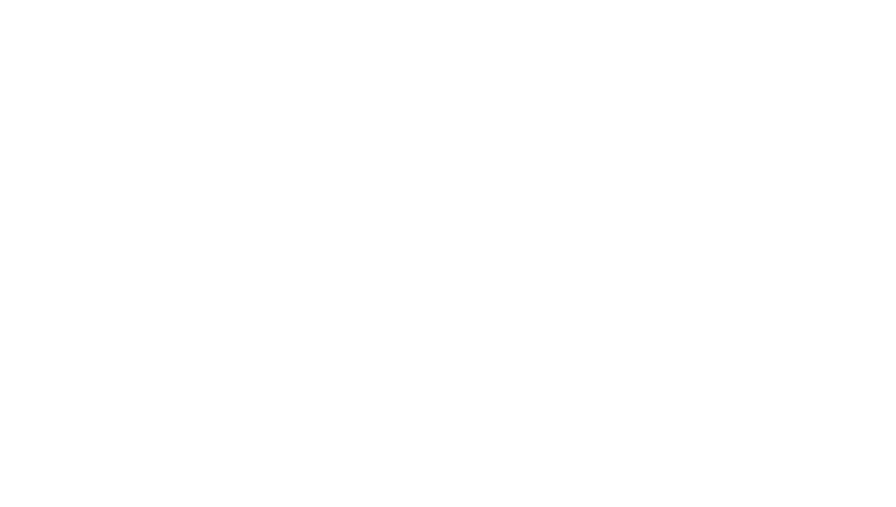
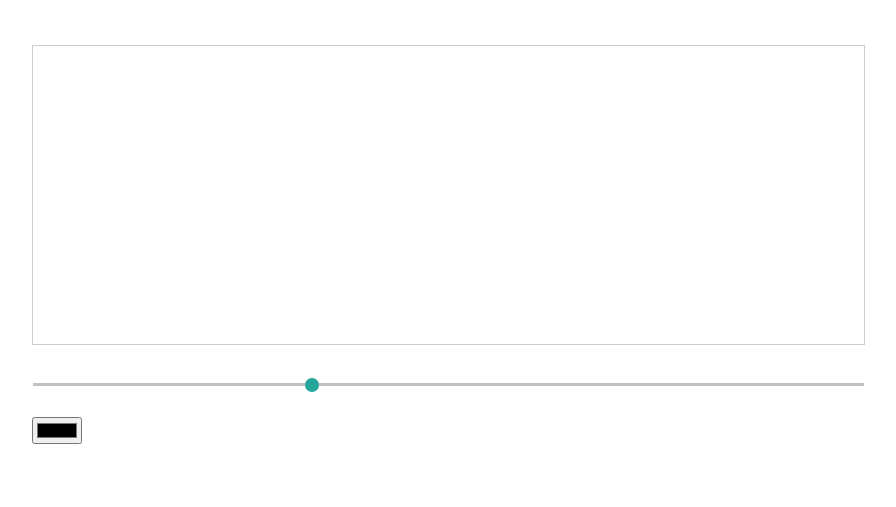
Before and after one commit to unclekoin/rxjs-canvas-app, a website built with webpack: page src/index.html in a window 1280 px wide. Shown: the whole page, without its empty margins (192-1088 px from the left). Built offline with nearby package versions, Linux system fonts and the light colour scheme.

Commit message:
feat: finish project

```diff
--- a/src/index.html
+++ b/src/index.html
@@ -1,13 +1,33 @@
 <!DOCTYPE html>
 <html lang="en">
-<head>
-  <meta charset="UTF-8">
-  <meta http-equiv="X-UA-Compatible" content="IE=edge">
-  <meta name="viewport" content="width=device-width, initial-scale=1.0">
-  <link rel="stylesheet" href="https://cdnjs.cloudflare.com/ajax/libs/materialize/1.0.0/css/materialize.min.css">
-  <title>RxJS Canvas App</title>
-</head>
-<body>
-
-</body>
+  <head>
+    <meta charset="UTF-8" />
+    <meta http-equiv="X-UA-Compatible" content="IE=edge" />
+    <meta name="viewport" content="width=device-width, initial-scale=1.0" />
+    <link
+      rel="stylesheet"
+      href="https://cdnjs.cloudflare.com/ajax/libs/materialize/1.0.0/css/materialize.min.css"
+    />
+    <style>
+      canvas {
+        width: 100%;
+        height: 300px;
+        border: 1px solid #cccccc;
+        cursor: crosshair;
+      }
+    </style>
+    <title>RxJS Canvas App</title>
+  </head>
+  <body style="padding: 3rem">
+    <div class="container">
+      <canvas></canvas>
+      <div class="input-field">
+        <input type="range" min="1" max="4" value="2" id="range">
+      </div>
+      <div class="input-field">
+        <input type="color" id="color">
+      </div>
+    </div>
+    <script src="https://cdnjs.cloudflare.com/ajax/libs/materialize/1.0.0/js/materialize.min.js"></script>
+  </body>
 </html>
--- a/src/index.js
+++ b/src/index.js
@@ -1 +1,67 @@
-console.log('test');
+import {
+  fromEvent,
+  map,
+  pairwise,
+  startWith,
+  switchMap,
+  takeUntil,
+  withLatestFrom,
+} from 'rxjs';
+
+const canvas = document.querySelector('canvas');
+const range = document.getElementById('range');
+const color = document.getElementById('color');
+
+const ctx = canvas.getContext('2d');
+const rect = canvas.getBoundingClientRect();
+const scale = window.devicePixelRatio || 1;
+
+canvas.width = rect.width * scale;
+canvas.height = rect.height * scale;
+ctx.scale(scale, scale);
+
+const mouseMove$ = fromEvent(canvas, 'mousemove');
+const mouseDown$ = fromEvent(canvas, 'mousedown');
+const mouseUp$ = fromEvent(canvas, 'mouseup');
+const mouseOut$ = fromEvent(canvas, 'mouseout');
+
+const createInputStream = (node) => {
+  return fromEvent(node, 'input').pipe(
+    map((e) => e.target.value),
+    startWith(node.value),
+  );
+};
+
+const lineWidth$ = createInputStream(range);
+const strokeStyle$ = createInputStream(color);
+
+mouseDown$
+  .pipe(
+    withLatestFrom(lineWidth$, strokeStyle$, (_, lineWidth, strokeStyle) => {
+      return {
+        lineWidth,
+        strokeStyle,
+      };
+    }),
+    switchMap((options) =>
+      mouseMove$.pipe(
+        map((e) => ({
+          x: e.offsetX,
+          y: e.offsetY,
+          options,
+        })),
+        pairwise(),
+        takeUntil(mouseUp$),
+        takeUntil(mouseOut$),
+      ),
+    ),
+  )
+  .subscribe(([from, to]) => {
+    const { lineWidth, strokeStyle } = from.options;
+    ctx.lineWidth = lineWidth;
+    ctx.strokeStyle = strokeStyle;
+    ctx.beginPath();
+    ctx.moveTo(from.x, from.y);
+    ctx.lineTo(to.x, to.y);
+    ctx.stroke();
+  });
```
